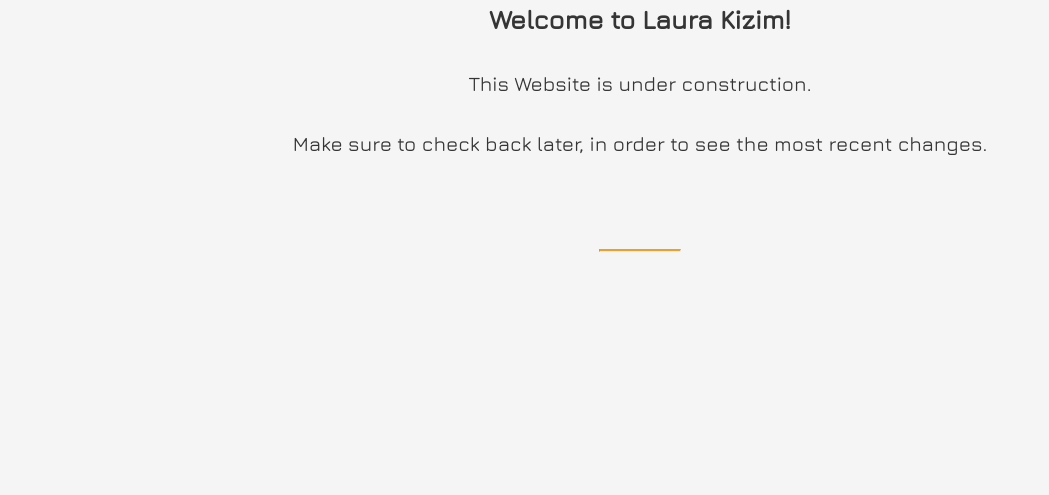
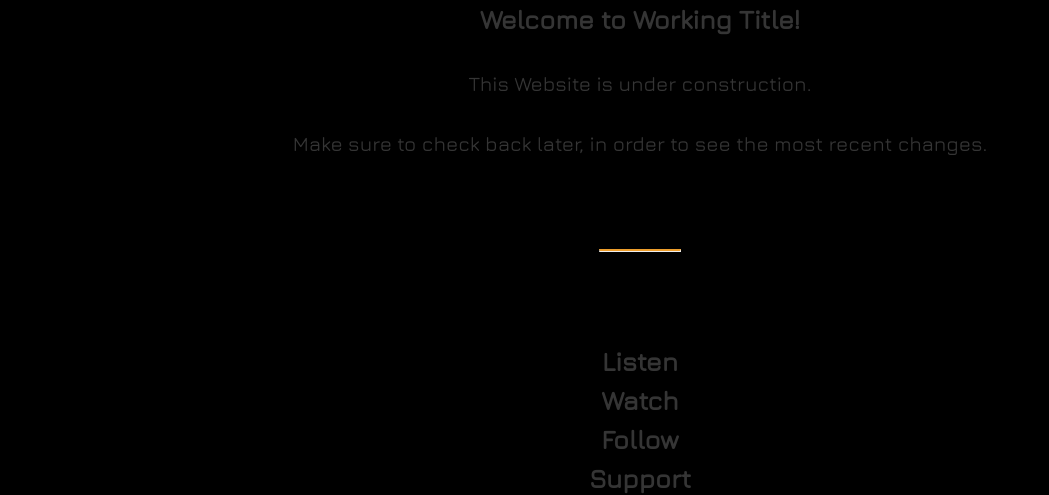
Before and after one commit to Tynnu/LauraKizim, a plain HTML site: page index.html in a window 1280 px wide. Shown: the top 495 px of the page, without its empty margins (0-1049 px from the left). Drawn offline with nearby package versions, Linux system fonts and the light colour scheme.

```diff
--- a/index.html
+++ b/index.html
@@ -1,7 +1,7 @@
         <!DOCTYPE HTML>
 <html>
 <head>
-    <title>Laura Kizim</title>
+		<title>Laura Kizim</title>
     <link href="https://use.fontawesome.com/releases/v5.6.3/css/all.css" rel="stylesheet"/>
     <link rel="stylesheet" type="text/css" href="style.css"/>
     <!--link rel="icon" type="image/png" href="graphics/favicon.png"/-->
@@ -24,7 +24,7 @@
     <!--img id="title_m" src="graphics/title_m.jpg" alt=""-->
 
   <div class="nav">
-    <h2>Welcome&nbsp;to Laura&nbsp;Kizim!</h2>
+    <h2>Welcome&nbsp;to Working&nbsp;Title!</h2>
     <br>
     This Website is under construction.
   <br><br>
@@ -36,12 +36,29 @@
   <hr>
   <div id="ribbon"></div>
 
+<div class="section">
+    <h2>Listen</h2>
+</div>
+
+<div class="section">
+    <h2>Watch</h2>
+</div>
+
+<div class="section">
+    <h2>Follow</h2>
+</div>
+
+<div class="section">
+    <h2>Support</h2>
+</div>
+
 <!------------------------------------------------------->
 <!---->                     </main>                <!---->
 <!------------------------------------------------------->
 
     <footer>
-
+        <h2>Wild Dance Records (C)</h2>
+				<h2>mail@laurakizim.com</h>
     </footer>
 
 </body>
--- a/style.css
+++ b/style.css
@@ -10,6 +10,7 @@
     font-family: 'Jura', sans-serif;
     font-size: 20px;
     color: #353535;
+    background-color: black;
 }
 
 * a {
@@ -60,11 +61,12 @@ body {
   margin: auto;
 }
 
-/********************************************************/
-/*                         PICS                         */
-/********************************************************/
-
-
+.section {
+    text-align: center;
+    width: 800px;
+    max-width: 92%;
+    margin: auto;
+}
 
 /********************************************************/
 /*                         SWITCH                       */
@@ -99,7 +101,8 @@ body {
 /********************************************************/
 
 #footer {
-
+    background-color: white;
+    margin: 20px;
 }
 
 /********************************************************/
```
Also changed, not shown: 5 other files.
